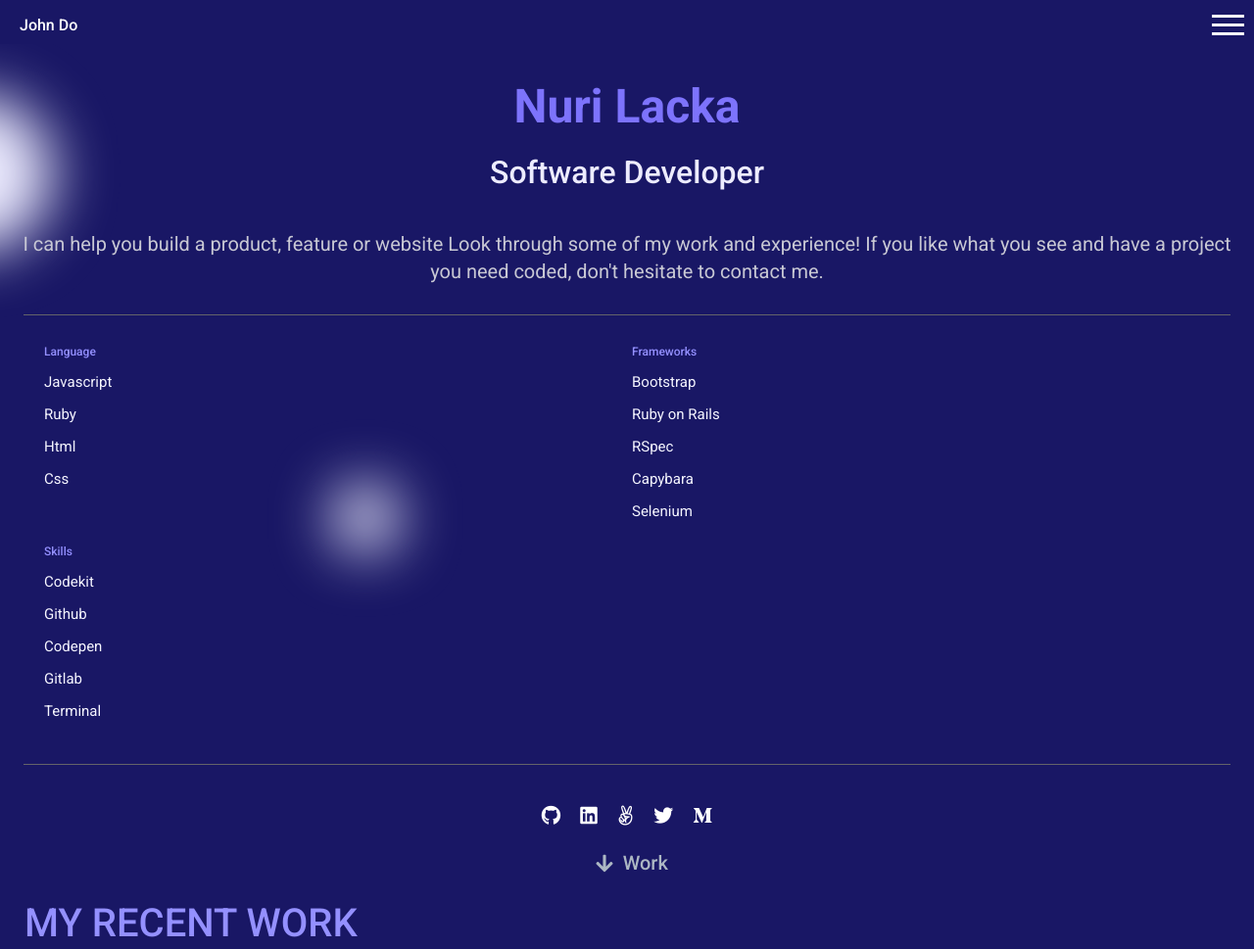
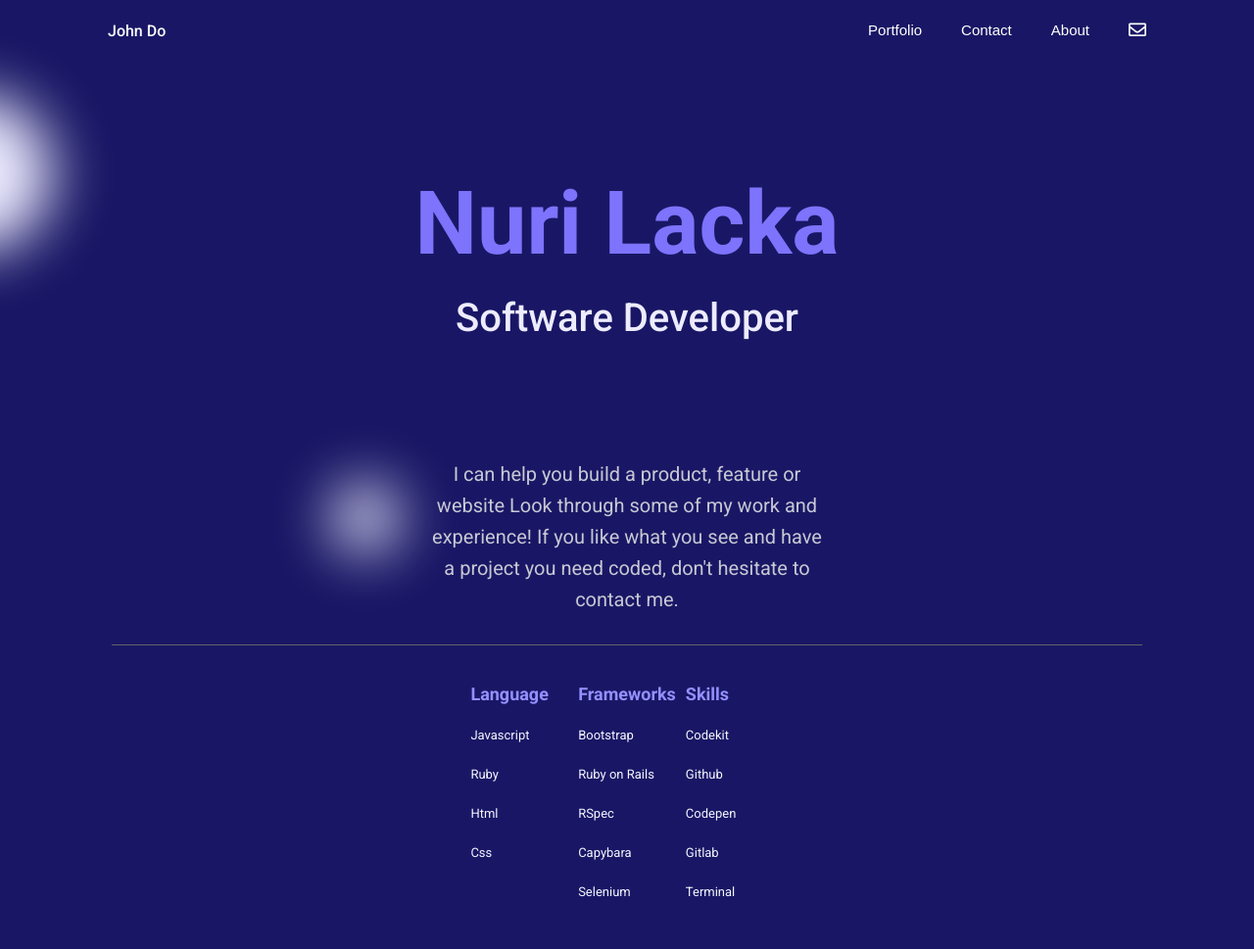
Before and after one commit to Nuri1977/my-portfolio, a plain HTML site: page index.html in a window 1280 px wide. Shown: the top 969 px of the page at 98% size. Drawn offline with Linux system fonts and the light colour scheme.

Commit message:
Add header, headline and leanguages responsive layout

```diff
--- a/index.html
+++ b/index.html
@@ -14,6 +14,7 @@
   <div id="rectangle1"></div>
   <div id="rectangle2"></div>
   <div id="oval1"></div>
+  <div class="container">
       <!-- HEADER AND NAVBAR SECTION  -->
     <header class="header">
       <a href="#" class="logo">John Do</a>
@@ -21,6 +22,7 @@
         <button type="button">Portfolio</button>
         <button type="button">Contact</button>
         <button type="button">About</button>
+        <button type="button"><i class="far fa-envelope"></i></button>
         <div class="nav-hamburger">
           <div class="hamburger"></div>
           <div class="hamburger"></div>
@@ -32,7 +34,7 @@
     <section class="headline">
       <h1>Nuri Lacka</h1>
       <h2>Software Developer</h2>
-    <p>
+      <p class="head-paragraph">
         I can help you build a product, feature or website Look through some of my work and experience! If you like what you see and have a project you need coded, don't hesitate to contact me.
       </p>
     </section>
@@ -191,5 +193,6 @@
       </ul>
       <h3 class="email-title">nurilacka@gmail</h3>
     </section>
+  </div>
 </body>
 </html>
--- a/styles.css
+++ b/styles.css
@@ -9,6 +9,12 @@
 body {
   background: #191765;
   font-family: 'Roboto', sans-serif;
+}
+
+.container {
+  max-width: 1100px;
+  margin: 0 auto;
+  overflow: auto;
 }
 
 a {
@@ -120,12 +126,19 @@ button {
 
 .nav-flex button {
   display: none;
+  font-size: 15px;
+  font-weight: 500;
+  line-height: 20px ;
 }
 
 .nav-hamburger {
   padding: 0 10px;
   cursor: pointer;
   font-size: 16px;
+}
+
+.fa-envelope {
+  font-size: 18px;
 }
 
 /* Headline styles */
@@ -425,3 +438,66 @@ hr {
   padding: 5px;
   margin-top: 5px;
 }
+
+/* -------------------------------------- */
+/*      RESPONISVE STYLING DESKTOP        */
+/* -------------------------------------- */
+
+@media only screen and (min-width: 792px) {
+  /* NAVBAR */
+  .header {
+    margin-top: 6px;
+  }
+
+  .nav-flex button {
+    display: block;
+  }
+
+  .nav-hamburger {
+    display: none;
+  }
+
+  /* HEADLINE AND LANGUAGES*/
+
+  .headline {
+    margin-top: 110px;
+  }
+  .headline h1 {
+    font-size: 90px;
+    font-weight: 700;
+    line-height: 105px;
+  }
+
+  .headline h2 {
+    font-size: 40px;
+    font-weight: 500;
+    line-height: 47px;
+  }
+
+  .headline p {
+    max-width: 447px;
+    line-height: 32px;
+    margin-top: 80px;
+  }
+
+  .languages {
+    display: flex;
+    justify-content: center;
+  }
+  .languages-iner {
+    max-width: 447px;
+    grid-template-columns: 1fr 1fr 1fr;
+    padding: 5px;
+  }
+
+  .languages-iner ul li h3 {
+    font-size: 18px;
+    line-height: 29.33px;
+    font-weight: 700;
+  }
+
+  .languages-iner ul li {
+    font-size: 13px;
+    line-height: 25px;
+  }
+}
```
Lines whose indentation alone changed are shown as unchanged.
